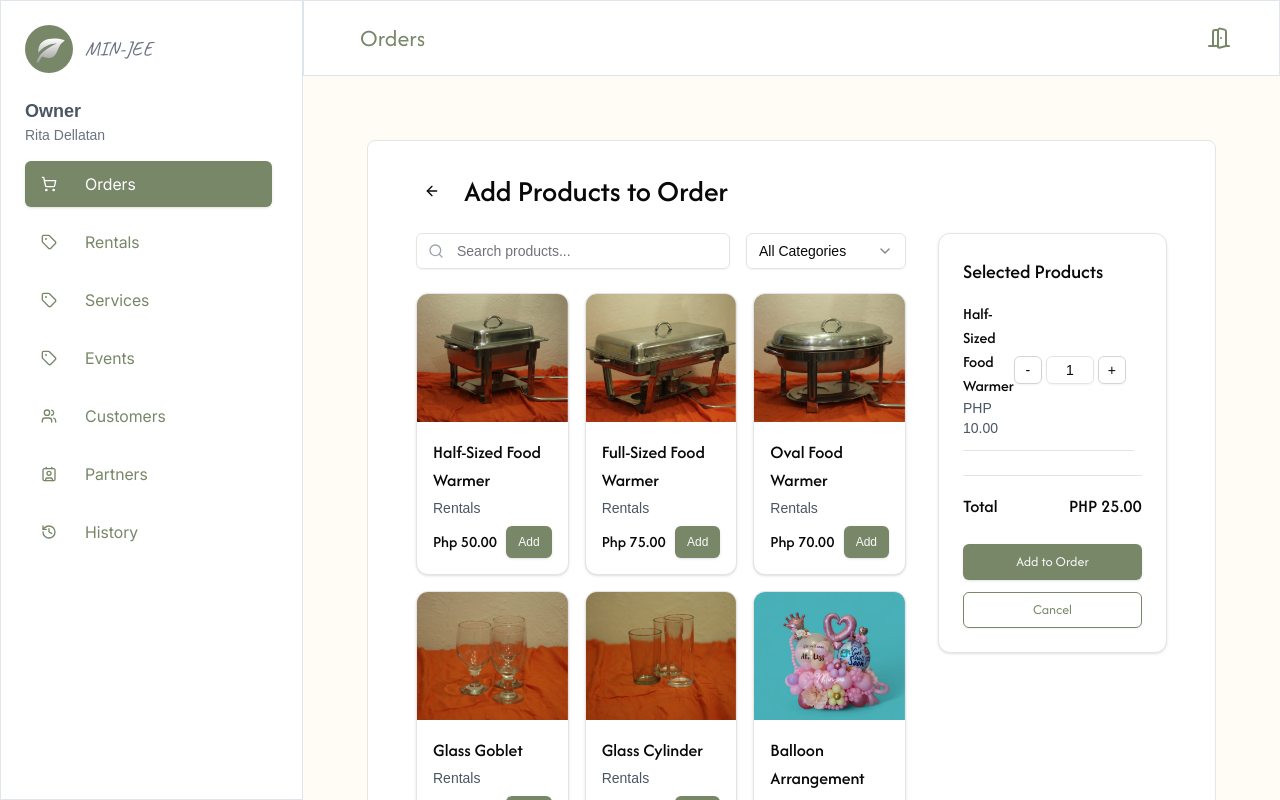
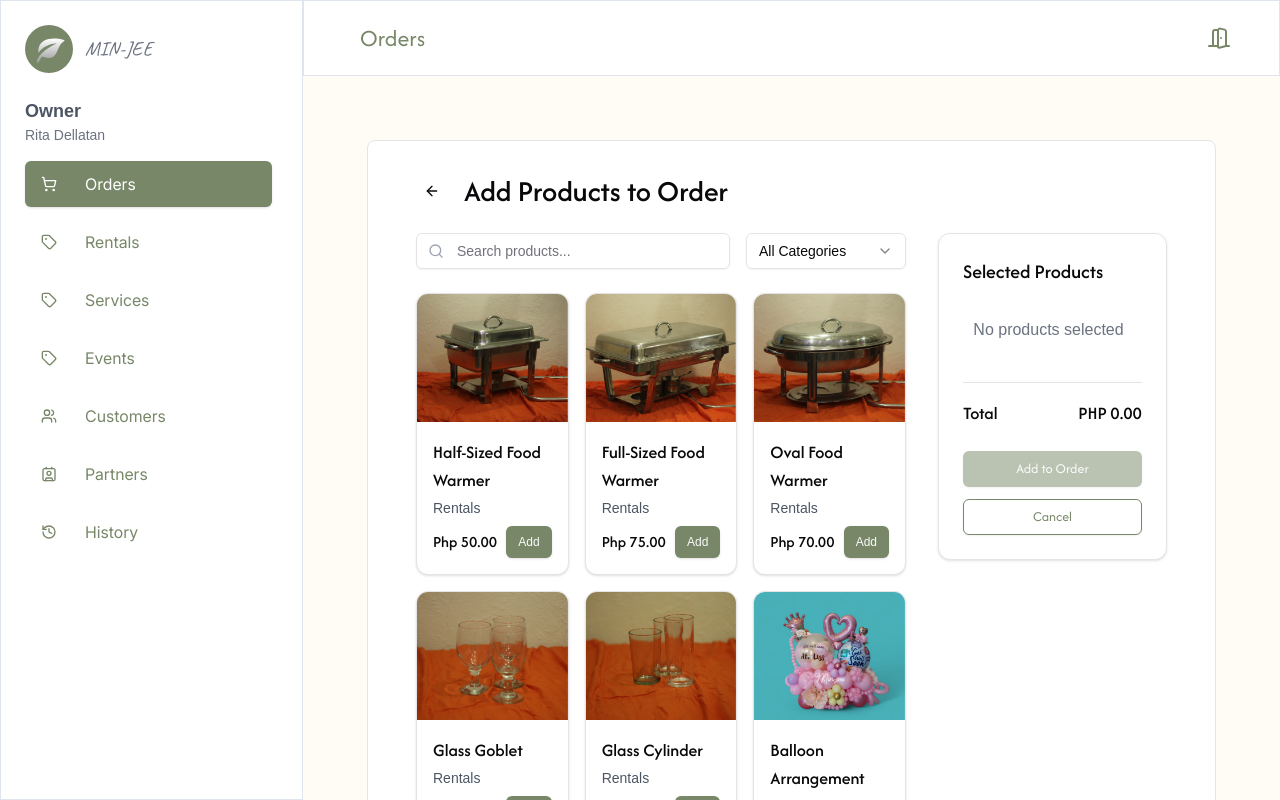
Before and after one commit to ykylejan/Min-Jee, a Next.js app: page /orders/order-item/add-product in a window 1280 px wide. Shown: the top 800 px of the page. Built offline with nearby package versions, Linux system fonts and the light colour scheme.

Commit message:
chore(owner): add frontend functionality of add/remove products in add-product page

```diff
--- a/src/app/(owner)/orders/order-item/add-product/page.tsx
+++ b/src/app/(owner)/orders/order-item/add-product/page.tsx
@@ -1,4 +1,6 @@
-import React from "react";
+"use client";
+
+import React, { useState } from "react";
 import Link from "next/link";
 import { Button } from "@/components/ui/button";
 import { Input } from "@/components/ui/input";
@@ -8,7 +10,91 @@ import { ArrowLeft, Search, X } from "lucide-react";
 import { ProductsDataSample } from "@/constants";
 import Image from "next/image";
 
-const page = () => {
+// Define TypeScript interfaces
+interface ProductImage {
+  src: string;
+}
+
+interface Product {
+  id: string | number;
+  name: string;
+  category: string;
+  price: number;
+  image: ProductImage;
+}
+
+interface SelectedProduct extends Product {
+  quantity: number;
+}
+
+const Page = () => {
+  // State for search term
+  const [searchTerm, setSearchTerm] = useState<string>("");
+
+  // State for category filter
+  const [categoryFilter, setCategoryFilter] = useState<string>("all");
+
+  // State for selected products
+  const [selectedProducts, setSelectedProducts] = useState<SelectedProduct[]>([]);
+
+  // Filter products based on search term and category
+  const filteredProducts = ProductsDataSample.filter((product: Product) => {
+    const matchesSearch = product.name.toLowerCase().includes(searchTerm.toLowerCase());
+    const matchesCategory = categoryFilter === "all" || product.category.toLowerCase() === categoryFilter.toLowerCase();
+    return matchesSearch && matchesCategory;
+  });
+
+  // Calculate total price of selected products
+  const totalPrice = selectedProducts.reduce((total, product) => {
+    return total + (product.price * product.quantity);
+  }, 0);
+
+  // Add product to selected products
+  const addProduct = (product: Product) => {
+    setSelectedProducts((prev) => {
+      // Check if product is already in the selected products
+      const existingProductIndex = prev.findIndex(item => item.id === product.id);
+
+      if (existingProductIndex !== -1) {
+        // If product already exists, increase its quantity
+        const updatedProducts = [...prev];
+        updatedProducts[existingProductIndex] = {
+          ...updatedProducts[existingProductIndex],
+          quantity: updatedProducts[existingProductIndex].quantity + 1
+        };
+        return updatedProducts;
+      } else {
+        // If product doesn't exist, add it with quantity 1
+        return [...prev, {...product, quantity: 1}];
+      }
+    });
+  };
+
+  // Remove product from selected products
+  const removeProduct = (productId: string | number) => {
+    setSelectedProducts((prev) => prev.filter(item => item.id !== productId));
+  };
+
+  // Update product quantity
+  const updateQuantity = (productId: string | number, newQuantity: number) => {
+    // Ensure quantity is at least 1
+    const quantity = Math.max(1, newQuantity);
+
+    setSelectedProducts((prev) =>
+      prev.map(item =>
+        item.id === productId ? {...item, quantity} : item
+      )
+    );
+  };
+
+  // Handle direct input of quantity
+  const handleQuantityInput = (e: React.ChangeEvent<HTMLInputElement>, productId: string | number) => {
+    const value = e.target.value;
+    if (value === "" || isNaN(parseInt(value, 10))) return;
+
+    updateQuantity(productId, parseInt(value, 10));
+  };
+
   return (
     <div className="bg-white min-h-screen rounded-lg border border-neutral-200 px-12 py-8">
       <div className="flex items-center gap-4 mb-6">
@@ -25,9 +111,17 @@ const page = () => {
           <div className="flex flex-col sm:flex-row gap-4 mb-6">
             <div className="relative flex-1">
               <Search className="absolute left-3 top-1/2 transform -translate-y-1/2 text-gray-400" size={16} />
-              <Input className="pl-10" placeholder="Search products..." />
+              <Input
+                className="pl-10"
+                placeholder="Search products..."
+                value={searchTerm}
+                onChange={(e) => setSearchTerm(e.target.value)}
+              />
             </div>
-            <Select defaultValue="all">
+            <Select
+              value={categoryFilter}
+              onValueChange={(value) => setCategoryFilter(value)}
+            >
               <SelectTrigger className="w-full sm:w-40">
                 <SelectValue placeholder="Category" />
               </SelectTrigger>
@@ -40,27 +134,30 @@ const page = () => {
           </div>
 
           <div className="grid grid-cols-1 sm:grid-cols-2 lg:grid-cols-3 gap-4">
-            {ProductsDataSample.map((data) => (
-            <Card key={data.id} className="overflow-hidden">
+            {filteredProducts.map((product) => (
+              <Card key={product.id} className="overflow-hidden">
                 <div className="bg-gray-100 h-32 relative">
                   <div className="absolute inset-0 flex items-center justify-center">
                     <div className="bg-camouflage-200 w-20 h-20 rounded-md flex items-center justify-center overflow-hidden">
-                    <Image src={data.image.src} alt="product_item" layout="fill" objectFit="cover" />
+                      <Image src={product.image.src} alt="product_item" layout="fill" objectFit="cover" />
                     </div>
                   </div>
                 </div>
                 <CardContent className="p-4">
-                <h3 className="font-afacad_medium text-lg mb-1">{data.name} </h3>
-                <p className="text-gray-600 text-sm mb-2">{data.category} </p>
+                  <h3 className="font-afacad_medium text-lg mb-1">{product.name}</h3>
+                  <p className="text-gray-600 text-sm mb-2">{product.category}</p>
                   <div className="flex justify-between items-center">
-                    <p className="font-afacad_medium">Php {data.price.toFixed(2)}</p>
-                  <Button size="sm" className="bg-camouflage-400 hover:bg-camouflage-400/80">
+                    <p className="font-afacad_medium">Php {product.price.toFixed(2)}</p>
+                    <Button
+                      size="sm"
+                      className="bg-camouflage-400 hover:bg-camouflage-400/80"
+                      onClick={() => addProduct(product)}
+                    >
                       Add
                     </Button>
                   </div>
                 </CardContent>
               </Card>
-
             ))}
           </div>
         </div>
@@ -71,40 +168,68 @@ const page = () => {
             <CardContent className="p-6">
               <h2 className="font-afacad_medium text-xl mb-4">Selected Products</h2>
 
-              {/* Selected product*/}
+              {/* Selected products list */}
               <div className="space-y-4 max-h-96 overflow-y-auto pr-2">
-                <div className="flex justify-between items-center border-b pb-3">
+                {selectedProducts.length === 0 ? (
+                  <p className="text-gray-500 text-center py-4">No products selected</p>
+                ) : (
+                  selectedProducts.map((product) => (
+                    <div key={product.id} className="flex justify-between items-center border-b pb-3">
                       <div className="flex-1">
-                    <h3 className="font-afacad_medium">Half-Sized Food Warmer</h3>
-                    <p className="text-sm text-gray-600">PHP 10.00</p>
+                        <h3 className="font-afacad_medium">{product.name}</h3>
+                        <p className="text-sm text-gray-600">PHP {product.price.toFixed(2)}</p>
                       </div>
                       <div className="flex items-center gap-3">
                         <div className="flex items-center">
-                      <Button variant="outline" size="icon" className="h-7 w-7 border-gray-300">
+                          <Button
+                            variant="outline"
+                            size="icon"
+                            className="h-7 w-7 border-gray-300"
+                            onClick={() => updateQuantity(product.id, product.quantity - 1)}
+                          >
                             -
                           </Button>
-                      <Input className="w-12 h-7 text-center mx-1" defaultValue="1" />
-                      <Button variant="outline" size="icon" className="h-7 w-7 border-gray-300">
+                          <Input
+                            className="w-12 h-7 text-center mx-1"
+                            value={product.quantity}
+                            onChange={(e) => handleQuantityInput(e, product.id)}
+                          />
+                          <Button
+                            variant="outline"
+                            size="icon"
+                            className="h-7 w-7 border-gray-300"
+                            onClick={() => updateQuantity(product.id, product.quantity + 1)}
+                          >
                             +
                           </Button>
                         </div>
-                    <Button variant="ghost" size="icon" className="h-7 w-7 text-red-500 hover:text-red-600 hover:bg-red-50">
+                        <Button
+                          variant="ghost"
+                          size="icon"
+                          className="h-7 w-7 text-red-500 hover:text-red-600 hover:bg-red-50"
+                          onClick={() => removeProduct(product.id)}
+                        >
                           <X size={16} />
                         </Button>
                       </div>
                     </div>
+                  ))
+                )}
               </div>
 
               <div className="mt-6 pt-4 border-t">
                 <div className="flex justify-between font-afacad_medium text-lg mb-6">
                   <span>Total</span>
-                  <span>PHP 25.00</span>
+                  <span>PHP {totalPrice.toFixed(2)}</span>
                 </div>
               </div>
 
               <div className="mt-4 flex flex-col gap-3">
                 <Link href="/orders/order-item">
-                  <Button className="bg-camouflage-400 hover:bg-camouflage-400/80 font-afacad w-full">
+                  <Button
+                    className="bg-camouflage-400 hover:bg-camouflage-400/80 font-afacad w-full"
+                    disabled={selectedProducts.length === 0}
+                  >
                     Add to Order
                   </Button>
                 </Link>
@@ -118,9 +243,8 @@ const page = () => {
           </Card>
         </div>
       </div>
-
     </div>
   );
 };
 
-export default page;
+export default Page;
```
Lines whose indentation alone changed are shown as unchanged.
